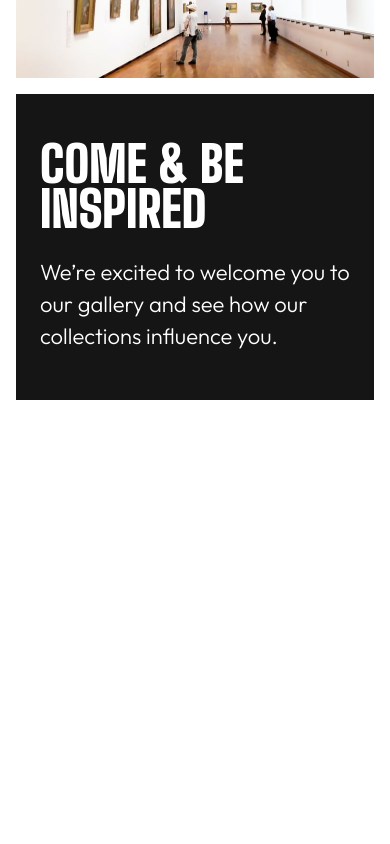
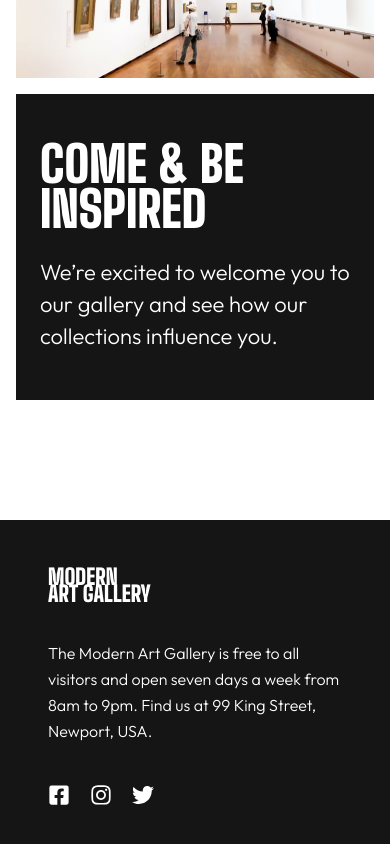
Before and after one commit to luisgiraldov/gallery-art, a React (Create React App) app: page / in a window 390 px wide. Shown: the part 2132-2976 px from the top of the page. Before the commit the page ends 2652 px from the top, so only its background shows below. Built offline with nearby package versions, Linux system fonts and the light colour scheme.

Commit message:
Added Footer component mobile

```diff
--- a/src/App.tsx
+++ b/src/App.tsx
@@ -2,6 +2,7 @@ import React from 'react';
 import './App.css';
 import Header from './components/header/Header';
 import GalleryGrid from './components/galleryGrid/GalleryGrid';
+import Footer from './components/footer/Footer';
 
 function App() {
   return (
@@ -10,6 +11,7 @@ function App() {
         <Header />
         <GalleryGrid />
       </main>
+      <Footer />
     </div>
   );
 }
--- /dev/null
+++ b/src/components/footer/Footer.module.css
@@ -0,0 +1,31 @@
+.footer {
+    padding: 4.8rem;
+    background-color: var(--color-primary);
+    color: var(--color-white);
+}
+
+.footer__title {
+    font-family: var(--big-shoulders-display-font);
+    font-weight: 900;
+    text-transform: uppercase;
+    line-height: 1.7rem;
+}
+
+.footer__title > span {
+    display: block;
+}
+
+.footer__text {
+    margin: 3.8rem 0;
+    font-size: var(--default-font-size);
+    line-height: 2.6rem;
+}
+
+.icon,
+.icon:link,
+.icon:visited {
+    display: inline-block;
+    text-decoration: none;
+    padding-right: 2rem;
+    color: inherit;
+}
--- /dev/null
+++ b/src/components/footer/Footer.tsx
@@ -0,0 +1,24 @@
+import { ReactElement } from "react";
+import Styles from "./Footer.module.css";
+import { FaFacebookSquare, FaInstagram, FaTwitter } from "react-icons/fa"
+import { Link } from "react-router-dom";
+
+const Footer = (): ReactElement => {
+	return (
+		<footer className={Styles.footer}>
+			<h4 className={Styles["footer__title"]}>
+				<span>Modern</span> Art Gallery
+			</h4>
+			<p className={Styles["footer__text"]}>
+				The Modern Art Gallery is free to all visitors and open seven
+				days a week from 8am to 9pm. Find us at 99 King Street, Newport,
+				USA.
+			</p>
+            <div className={Styles["footer__social"]}>
+                <Link to="#" className={Styles.icon}><FaFacebookSquare /></Link><Link to="#" className={Styles.icon}><FaInstagram /></Link><Link to="#" className={Styles.icon}><FaTwitter /></Link>
+            </div>
+		</footer>
+	);
+};
+
+export default Footer;
```
